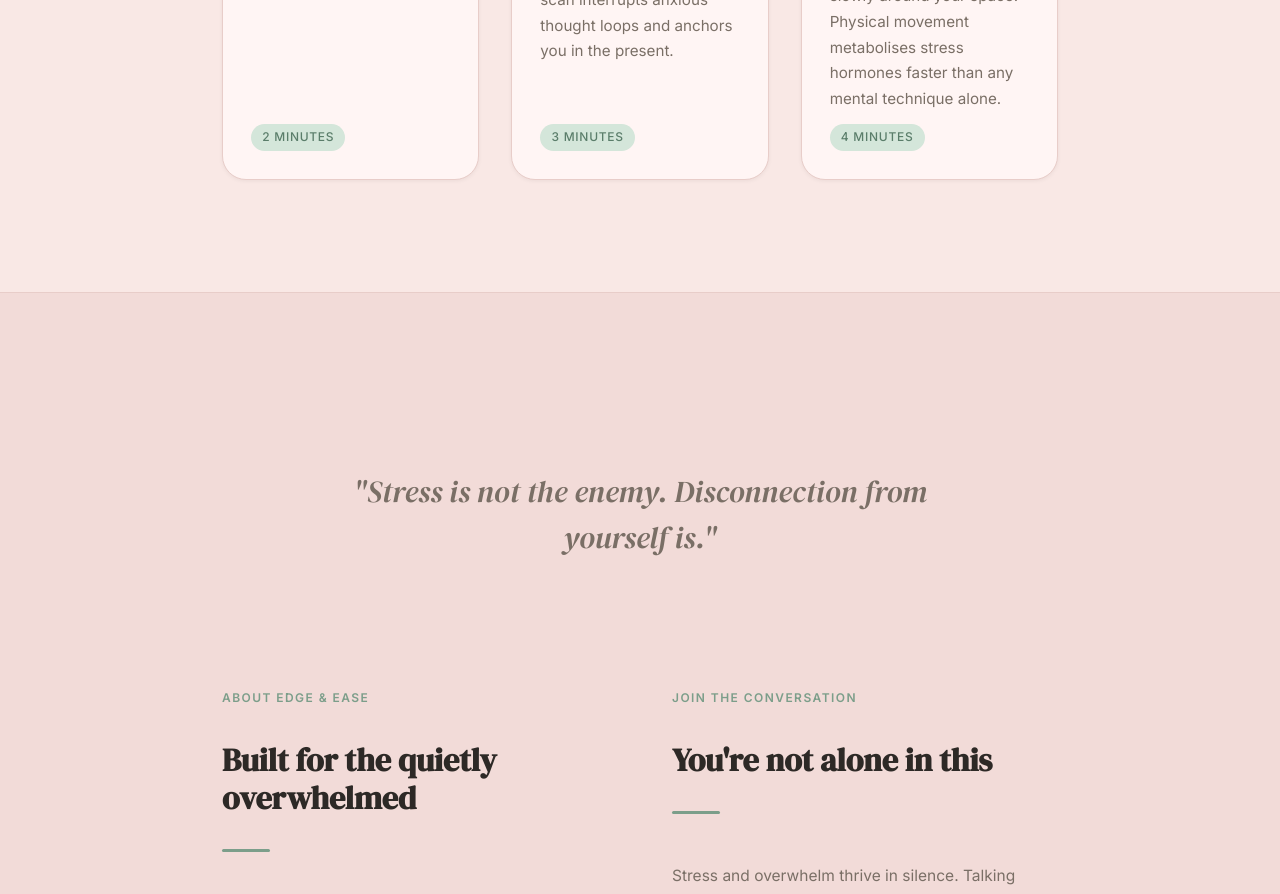
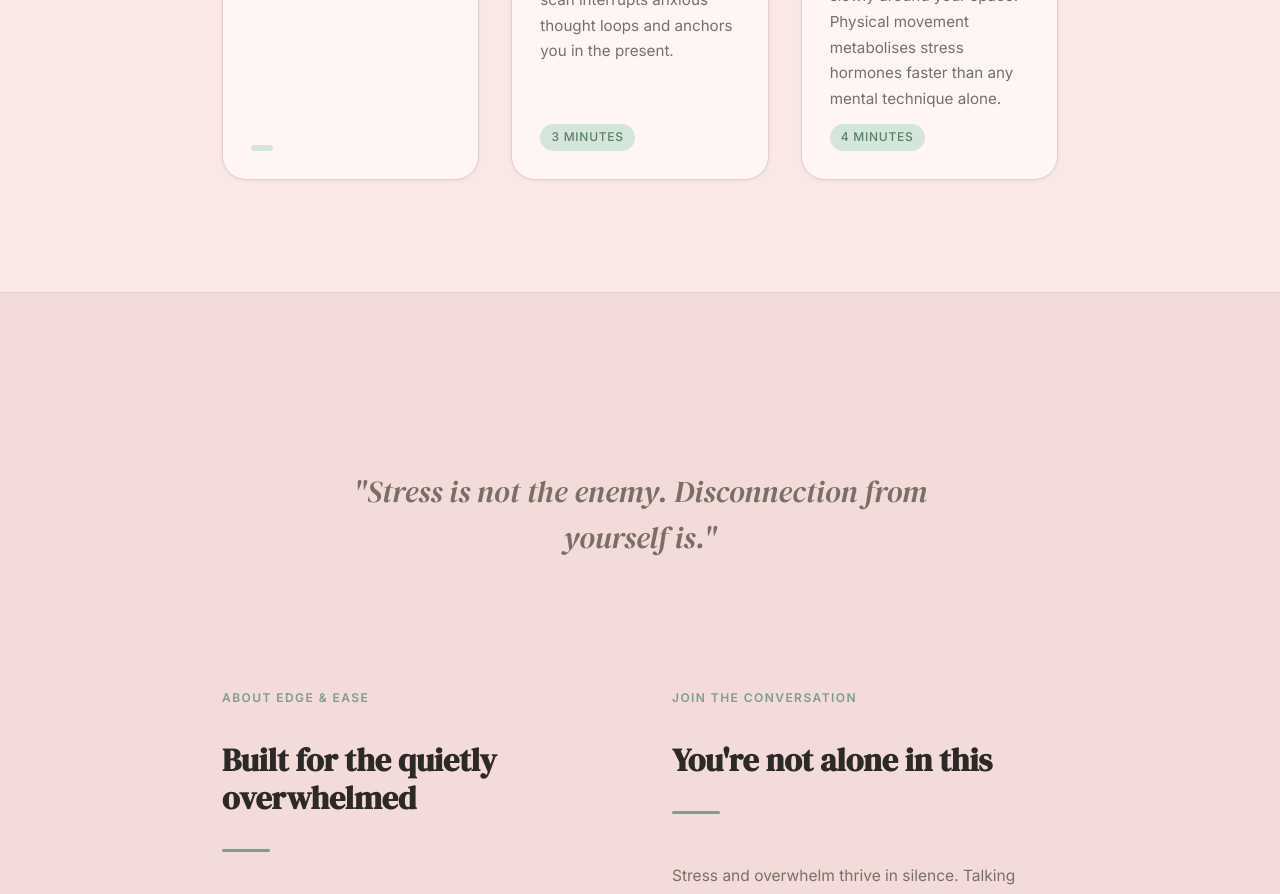
Before and after one commit to violetyan10/Edge-and-Ease, a Vue app in the folder frontend/: page / in a window 1280 px wide. Shown: the part 2080-2974 px from the top of the page. Built offline with nearby package versions, Linux system fonts and the light colour scheme; the HTML template or start-up script is replaced by a standard one.

Commit message:
test_on_mac_4

```diff
--- a/frontend/src/components/StressReliefKitSection.vue
+++ b/frontend/src/components/StressReliefKitSection.vue
@@ -42,7 +42,7 @@ const kitItems = [
     id: 1,
     icon: '◎',
     title: 'Stress ball',
-    tag: '2 minutes',
+    //tag: '2 minutes',
     body: 'Quick, tactile stress relief that’s convenient and safe for all ages.',
     },
 
```
